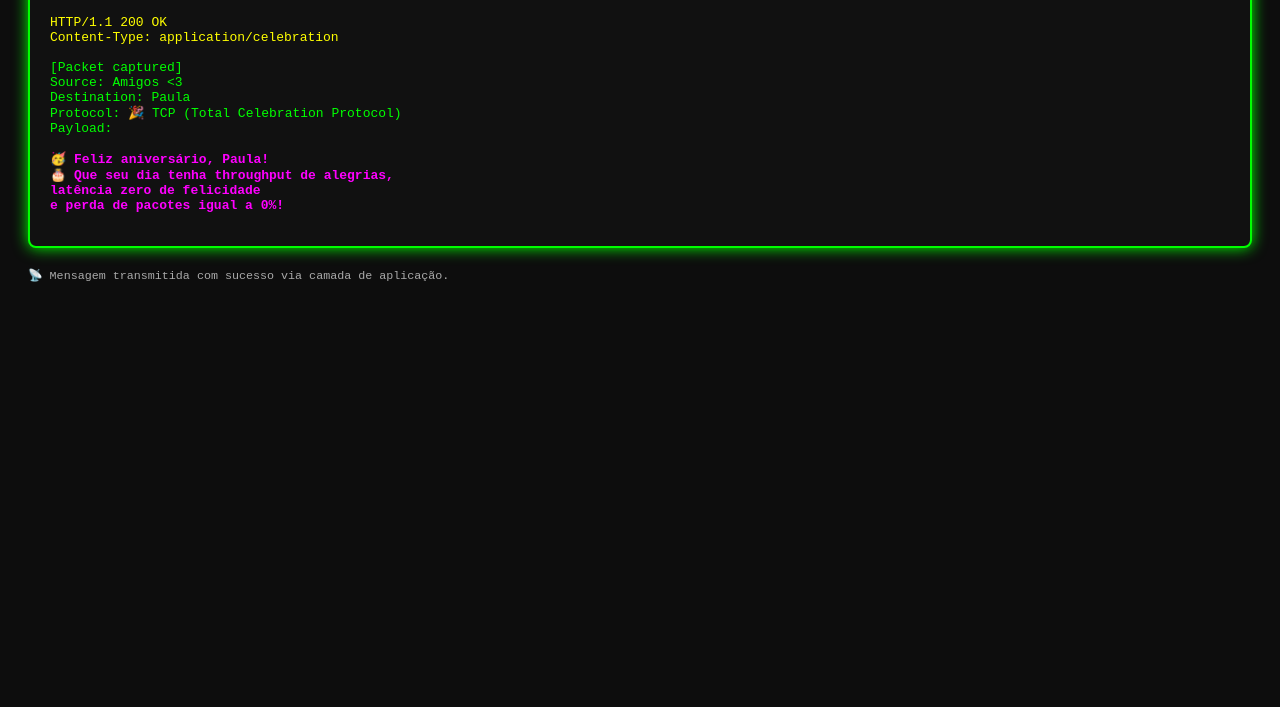
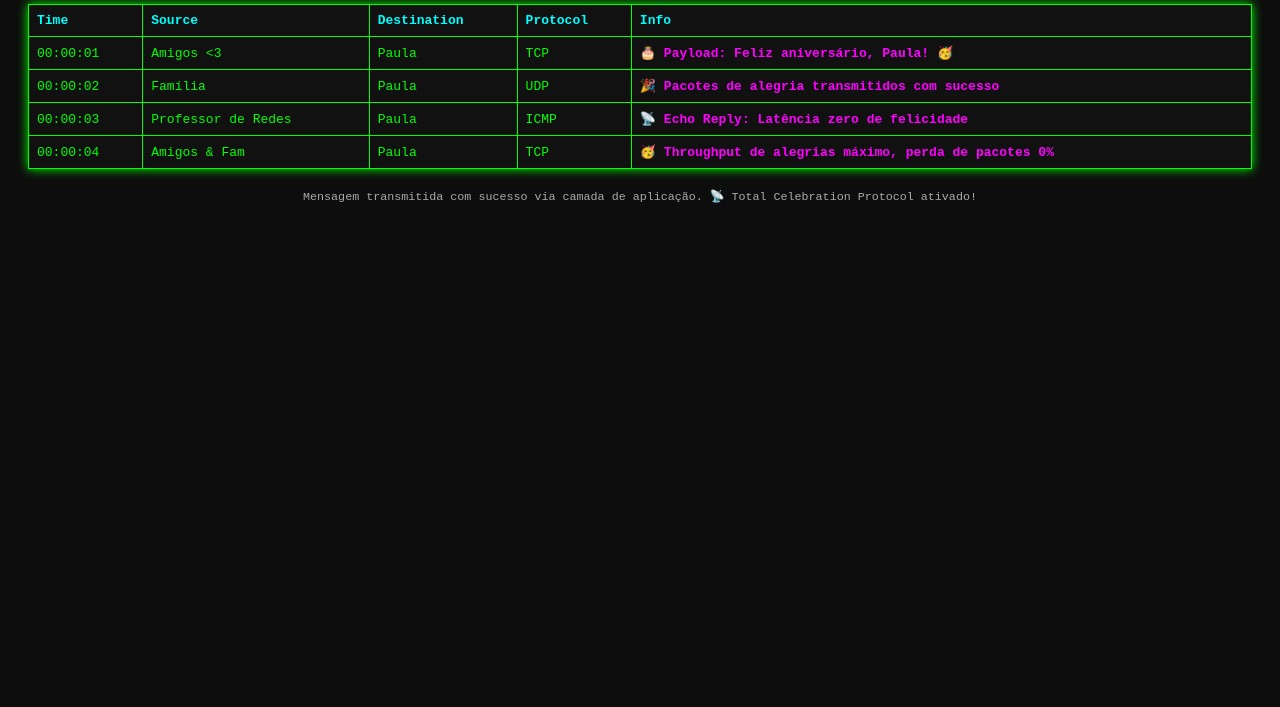
Before and after one commit to gblzera/gblzera.github.io, a plain HTML site: page index.html in a window 1280 px wide. Shown: the part 93-800 px from the top of the page. Drawn offline with Linux system fonts and the light colour scheme.

Commit message:
Update index.html

```diff
--- a/index.html
+++ b/index.html
@@ -18,48 +18,91 @@
       font-family: monospace;
       padding: 20px;
     }
-    .terminal {
+
+    h1 {
+      color: #0ff;
+      text-align: center;
+    }
+
+    table {
+      width: 100%;
+      border-collapse: collapse;
+      margin-top: 20px;
+      box-shadow: 0 0 10px #0f0;
+    }
+
+    th, td {
+      border: 1px solid #0f0;
+      padding: 8px;
+      text-align: left;
+    }
+
+    th {
       background: #111;
-      border: 2px solid #0f0;
-      border-radius: 8px;
-      padding: 20px;
-      box-shadow: 0 0 15px #0f0;
+      color: #0ff;
     }
-    .cmd { color: #0ff; }
-    .resp { color: #ff0; }
-    .packet { color: #0f0; }
-    .highlight { color: #f0f; font-weight: bold; }
+
+    td {
+      background: #111;
+    }
+
+    .info {
+      color: #f0f;
+      font-weight: bold;
+    }
+
     .footer {
       margin-top: 20px;
       color: #aaa;
       font-size: 0.9em;
+      text-align: center;
     }
   </style>
 </head>
 <body>
-<div class="terminal">
-<pre>
-<span class="cmd">GET /birthday?dest=Paula HTTP/1.1
-Host: gblzera.github.io:80</span>
+<h1>🎉 Parabéns Paula 🎂</h1>
 
-<span class="resp">HTTP/1.1 200 OK
-Content-Type: application/celebration</span>
-
-<span class="packet">[Packet captured]</span>
-<span class="packet">Source: Amigos &lt;3</span>
-<span class="packet">Destination: Paula</span>
-<span class="packet">Protocol: 🎉 TCP (Total Celebration Protocol)</span>
-<span class="packet">Payload:</span>
-
-<span class="highlight">🥳 Feliz aniversário, Paula!
-🎂 Que seu dia tenha throughput de alegrias,
-latência zero de felicidade
-e perda de pacotes igual a 0%!</span>
-</pre>
-</div>
+<table>
+  <tr>
+    <th>Time</th>
+    <th>Source</th>
+    <th>Destination</th>
+    <th>Protocol</th>
+    <th>Info</th>
+  </tr>
+  <tr>
+    <td>00:00:01</td>
+    <td>Amigos &lt;3</td>
+    <td>Paula</td>
+    <td>TCP</td>
+    <td class="info">🎂 Payload: Feliz aniversário, Paula! 🥳</td>
+  </tr>
+  <tr>
+    <td>00:00:02</td>
+    <td>Família</td>
+    <td>Paula</td>
+    <td>UDP</td>
+    <td class="info">🎉 Pacotes de alegria transmitidos com sucesso</td>
+  </tr>
+  <tr>
+    <td>00:00:03</td>
+    <td>Professor de Redes</td>
+    <td>Paula</td>
+    <td>ICMP</td>
+    <td class="info">📡 Echo Reply: Latência zero de felicidade</td>
+  </tr>
+  <tr>
+    <td>00:00:04</td>
+    <td>Amigos & Fam</td>
+    <td>Paula</td>
+    <td>TCP</td>
+    <td class="info">🥳 Throughput de alegrias máximo, perda de pacotes 0%</td>
+  </tr>
+</table>
 
 <div class="footer">
-  📡 Mensagem transmitida com sucesso via camada de aplicação.
+  Mensagem transmitida com sucesso via camada de aplicação.
+  📡 Total Celebration Protocol ativado!
 </div>
 </body>
 </html>
```
